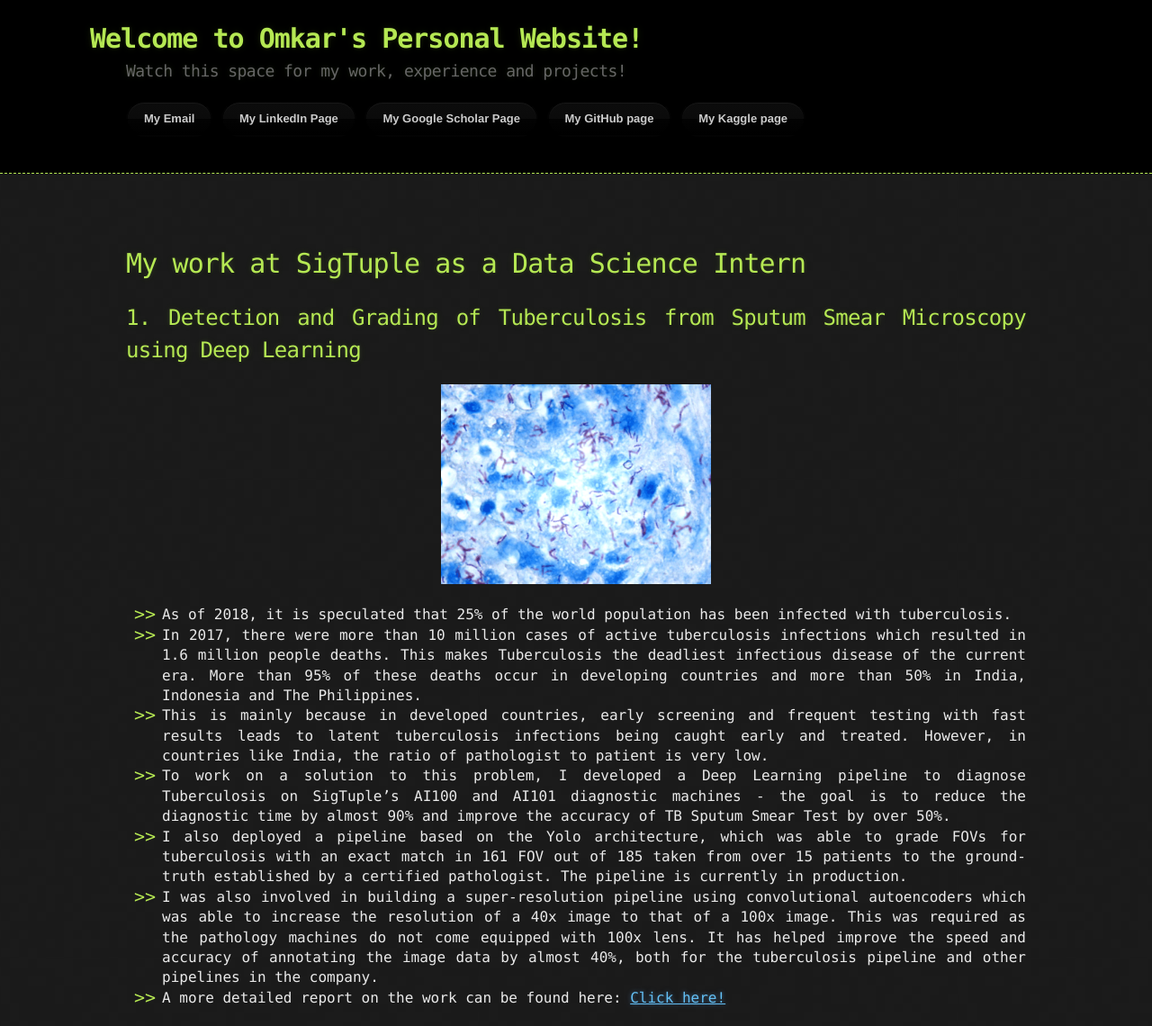
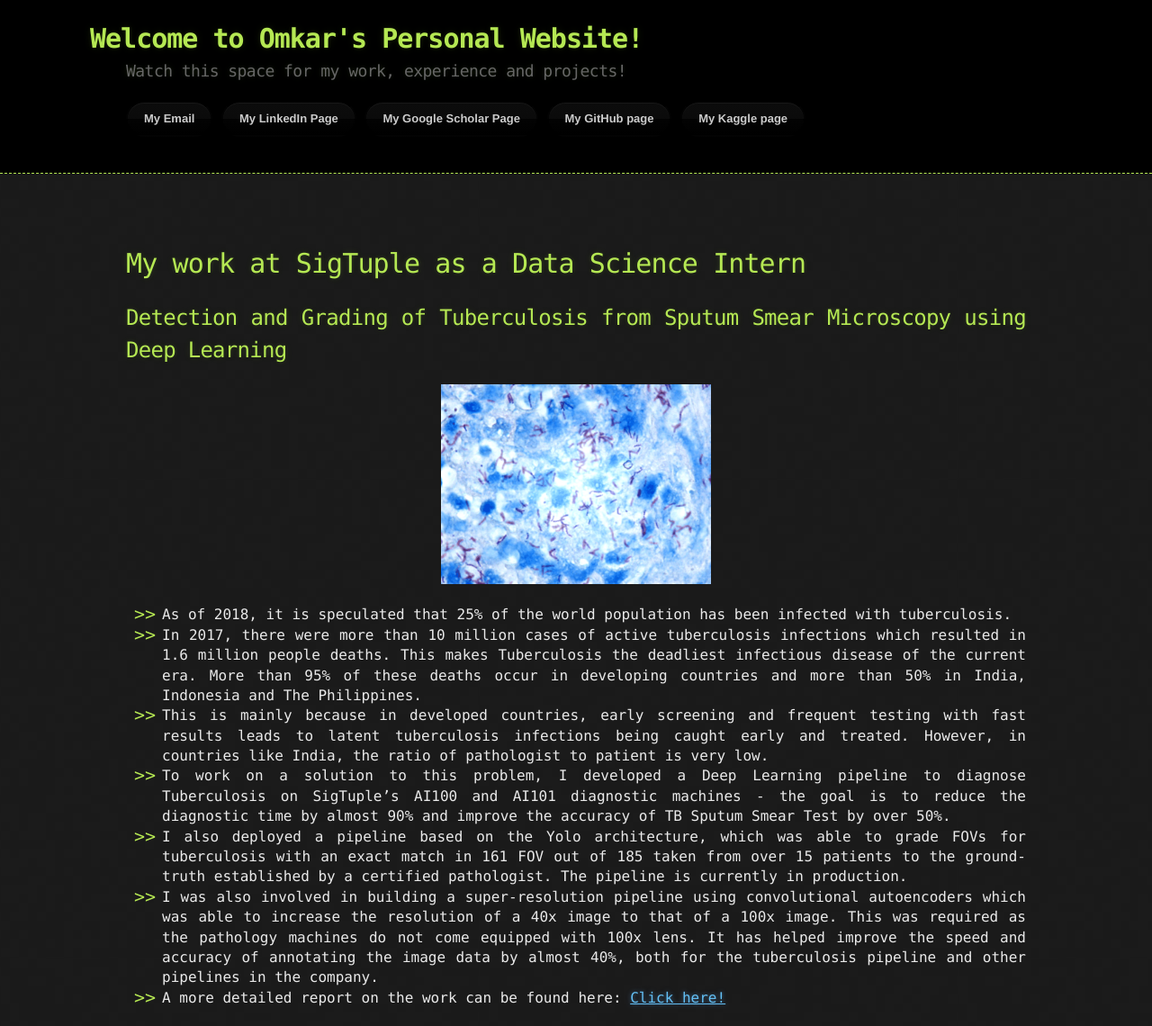
Before and after one commit to osabnis/osabnis.github.io, a Jekyll site: the page built from sigtuple.md, in a window 1280 px wide and 1140 px high. Shown: the whole window at 90% size. Built offline with Jekyll 4.4.1, drawn with Linux system fonts in a browser that asks for light colours; our own code applies the rules of GitHub Pages for plain Markdown files.

Commit message:
Update sigtuple.md

```diff
--- a/sigtuple.md
+++ b/sigtuple.md
@@ -4,7 +4,7 @@ layout: default
 
 # My work at SigTuple as a Data Science Intern
 
-## 1. Detection and Grading of Tuberculosis from Sputum Smear Microscopy using Deep Learning
+## Detection and Grading of Tuberculosis from Sputum Smear Microscopy using Deep Learning
 <div align="center">
     <img alt="Logo" src="images/sigtuple.png" width="300" />
 </div>
```
